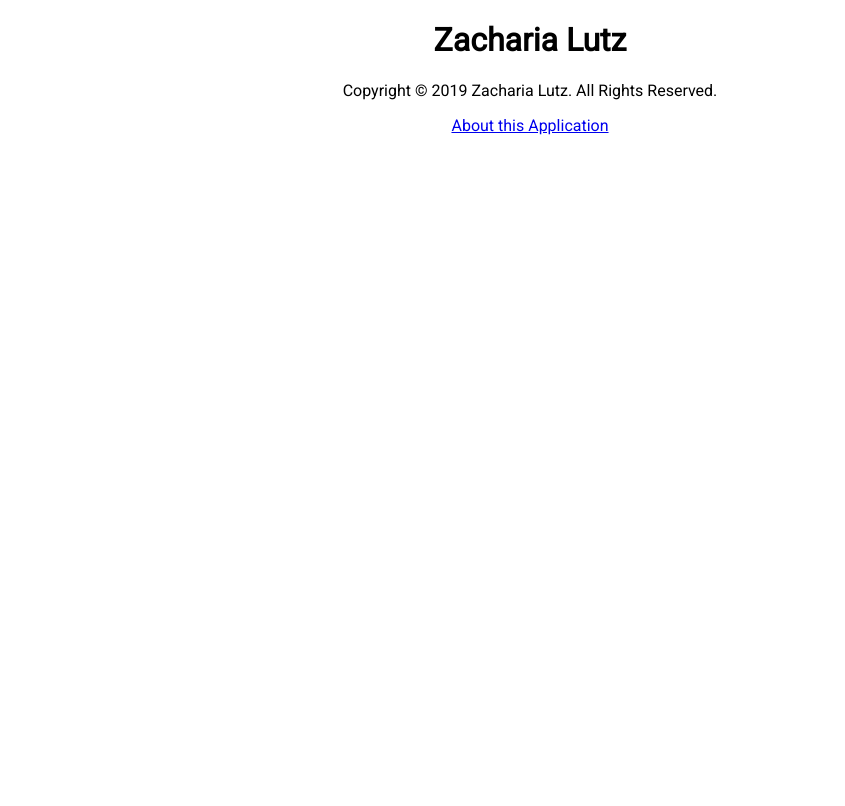
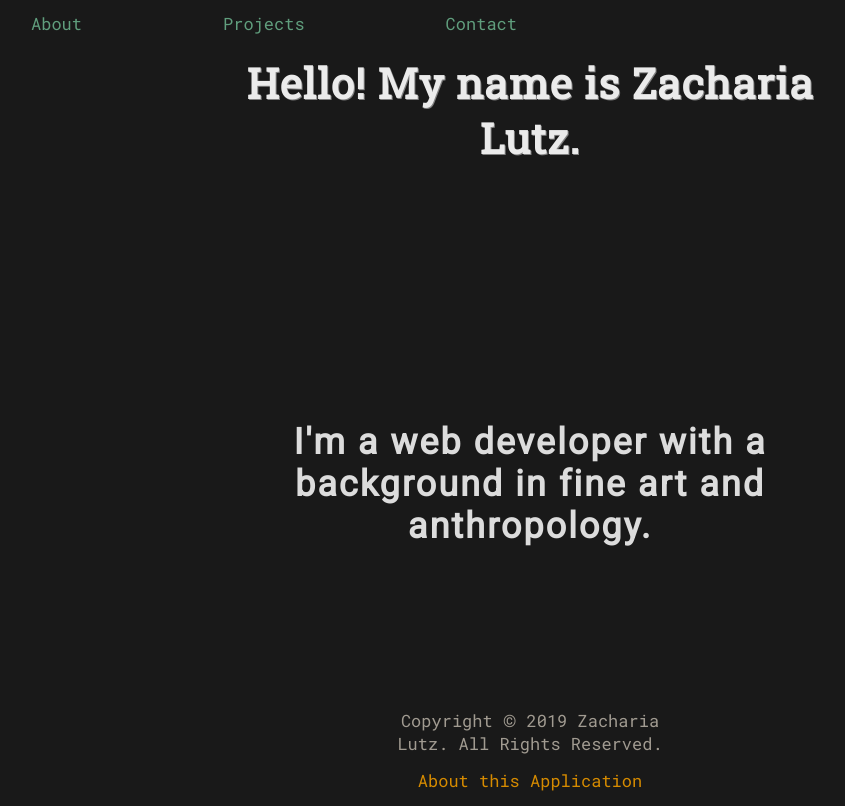
Before and after one commit to zacharialutz/portfolio, a React (Create React App) app: page /info in a window 1280 px wide. Shown: the whole page, without its empty margins (110-955 px from the left). Built offline with nearby package versions, Linux system fonts and the light colour scheme.

Commit message:
most styling transferred

```diff
--- a/src/components/About/About.css
+++ b/src/components/About/About.css
@@ -0,0 +1,5 @@
+.paragraph p {
+	padding: 22px 1% 8px;
+	margin: 0 auto;
+	text-align: left;
+}
--- a/src/components/About/About.js
+++ b/src/components/About/About.js
@@ -3,8 +3,21 @@ import './About.css'
 
 export default function About() {
 	return (
-		<section>
-
-		</section>
+		<section id='about' className='paragraph'>
+		<p>&emsp;I believe creativity is a lifestyle. I also believe everything I do ought to be done well and with intention.
+			Using contemporary tools and practices, I produce web applications that dissolve the boundaries between art and design.</p>
+		<p>&emsp;I’ve studied engineering, archaeology, history, and oil painting. I’ve worked a diverse assortment of jobs,
+			from live music videography to running the security control center at an art museum. But ultimately I’ve found that
+			software development is my perfect blend of both creative and analytical pursuits. And as a result of this path,
+			I’ve developed a robust array of skills and experiences to call upon for accomplishing project goals.</p>
+		<p>&emsp;I grew up surrounded by computers, an effect of my father’s career in information technology.
+			He taught me from an early age how to use them, how to understand them, how to explore their capabilities.
+			I’ve pursued many other interests throughout the years, but my love and fascination for these abstract machines
+			has never faded.</p>
+		<p>&emsp;It is web development in particular which fascinates me because of its unprecedented potential to transcend barriers
+			of all kinds. Global connection and immediate communication have become our ways of moving through the world,
+			while sites and apps continuously shape and guide our lives on a personal level. As an artist, designer, and developer,
+			I’m honored and excited to be engaging in that process.</p>
+	</section>
 	)
 }
--- a/src/components/App/App.css
+++ b/src/components/App/App.css
@@ -1,13 +1,195 @@
 .App {
-  text-align: center;
+  display: flex;
+	flex-direction: column;
+	font-size: 17px;
+	text-align: center;
+	background-color: rgb(25, 25, 25);
+	color: #261D2B;
 }
 
-.serif-type {
+.serif-type, h1, section h2 {
 	font-family: 'Roboto Slab', serif;
 }
-.mono-type {
+.mono-type, nav, footer, section a {
 	font-family: 'Roboto Mono', monospace;
 }
-.narrow-type {
+.narrow-type, h2.hero h3 {
 	font-family: 'Roboto Condensed', sans-serif;
 }
+
+a {
+	cursor: pointer;
+	text-decoration: none;
+	color: #D68B00
+}
+
+nav {
+	display: flex;
+	flex-direction: row;
+	justify-content: space-evenly;
+	list-style: none;
+	align-items: center;
+	padding: 0;
+	margin: 12px auto;
+	max-width: 768px;
+}
+nav a {
+	color: #609E7D
+}
+nav a.current {
+	color: #80D1A7;
+}
+nav a:hover {
+	color: rgb(161, 231, 195);
+}
+
+header {
+	margin: 43px auto 0;
+}
+
+h1 {
+	margin: 12px 0 256px;
+	letter-spacing: 1px;
+	font-size: 36px;
+	color: rgb(235, 235, 235);
+	text-shadow: 1px 1px gray;
+}
+h2 {
+	font-size: 28px;
+}
+h2.hero {
+	margin-top: 30%;
+	letter-spacing: 2px;
+	color: rgb(220, 220, 220);
+}
+h3 {
+	letter-spacing: 2px;
+	margin: 24px 0 9px;
+}
+
+section {
+	padding: 43px 3% 6%;
+	line-height: 1.9;
+}
+section#about {
+	background-color: #CCC5B8;
+	padding-top: 1%;
+}
+section#projects {
+	background-color: #BDB7AE;
+}
+section#contact {
+	background-color: #261D2B;
+}
+
+#projects h2 {
+	text-decoration: underline;
+}
+
+.project-links {
+	margin: 48px 10% 56px;
+}
+.project-links a {
+	display: block;
+	border: 2px solid #261D2B;
+	border-radius: 6px;
+	margin: 10px auto;
+	padding: 2px 0 4px;
+	max-width: 400px;
+}
+.live-link {
+	background-color: #261D2B;
+}
+.github-link {
+	color: #261D2B;
+}
+
+.screenshot {
+	width: 95%;
+	max-width: 480px;
+	box-shadow: 5px 5px gray;
+	margin: 2% auto;
+}
+
+
+
+#contact {
+	display: block;
+	text-align: left;
+	height: 86.75vh;
+}
+#contact h2 {
+	color: #CCC5B8;
+	margin: 30px 0 10px;
+	text-decoration: underline;
+}
+#contact h3 {
+	color: #CCC5B8;
+}
+.contact-spacer {
+	margin-top: 36px;
+}
+.contact-indent {
+	margin-left: 6%;
+}
+
+.social-list {
+	list-style: none;
+	align-items: center;
+	padding: 0;
+}
+.social-list li {
+	padding: 3px 0;
+}
+.social-link {
+	padding: 4px 0;
+	display: flex;
+	align-content: center;
+}
+.social-logo {
+	width: 32px;
+	margin-right: 4%;
+}
+
+footer {
+	color: #A19B91;
+	margin: 0 auto;
+	width: 365px;
+}
+footer p {
+	margin: 12px auto 14px;
+}
+
+
+
+.recenter {
+	text-align: center;
+}
+
+@media only screen and (min-width: 728px) {
+
+	header {
+		max-width: 666px;
+	}
+
+	h1 {
+		font-size: 42px;
+	}
+	h2 {
+		font-size: 36px;
+	}
+	h3 {
+		font-size: 30px;
+	}
+
+	p {
+		max-width: 74%;
+	}
+	#projects p {
+		max-width: 55%;
+	}
+
+	.contact-indent {
+		margin-left: 25%;
+	}
+}
--- a/src/components/Contact/Contact.js
+++ b/src/components/Contact/Contact.js
@@ -13,12 +13,12 @@ export default function Contact() {
 					class='contact-info'
 					href='mailto:zacharia.lutz@gmail.com'
 				>
-					> zacharia.lutz@gmail.com
+					zacharia.lutz@gmail.com
 			</a>
 			</address>
 
 			<h3>Find me at:</h3>
-			<ul class='social-list'>
+			<ul className='social-list'>
 				<Social
 					name={'LinkedIn'}
 					url={'https://www.linkedin.com/in/zacharia-lutz'}
--- a/src/components/Footer/Footer.js
+++ b/src/components/Footer/Footer.js
@@ -6,7 +6,7 @@ import { Link } from 'react-router-dom';
 export default function Footer() {
 	return (
 		<footer>
-			<p>Copyright <span class='narrow-type'>&copy;</span> 2019 Zacharia Lutz. All Rights Reserved.</p>
+			<p>Copyright <span className='narrow-type'>&copy;</span> 2019 Zacharia Lutz. All Rights Reserved.</p>
 			<p>
 				<Link to={'/info'}>
 					About this Application
--- a/src/components/Header/Header.js
+++ b/src/components/Header/Header.js
@@ -4,7 +4,8 @@ import './Header.css'
 export default function Header() {
 	return(
 		<header>
-			<h1>Zacharia Lutz</h1>
+			<h1 className='hero'>Hello! My name is Zacharia Lutz.</h1>
+			<h2 className='hero'>I'm a web developer with a background in fine art and anthropology.</h2>
 		</header>
 	)
 }
--- a/src/components/Nav/Nav.js
+++ b/src/components/Nav/Nav.js
@@ -1,10 +1,20 @@
 import React from 'react';
 import './Nav.css'
+
+import { Link } from 'react-router-dom';
 
 export default function Nav() {
 	return(
 		<nav>
-
+			<Link to='/' className='btn-nav'>
+				About
+			</Link>
+			<Link to='/' className='btn-nav'>
+				Projects
+			</Link>
+			<Link to='/' className='btn-nav'>
+				Contact
+			</Link>
 		</nav>
 	)
 }
--- a/src/components/Projects/Projects.js
+++ b/src/components/Projects/Projects.js
@@ -31,7 +31,7 @@ export default function Projects() {
 				name={'Spaced Repetition'}
 				img={''}
 				desc={'Use the spaced repetition technique to learn twenty Latin vocabulary words.'}
-				credit={'Glaiza Wagner and Zacharia Lutz'}
+				credit={'Zacharia Lutz and Glaiza Wagner'}
 				tech={'HTML5, CSS3, JavaScript, React, Node, Express, PostgreSQL'}
 				liveUrl={'https://gz-spaced-repetition-app.now.sh/'}
 				clientGit={'https://github.com/thinkful-ei-heron/spaced-repetition_Zac-Glaiza_client'}
```
